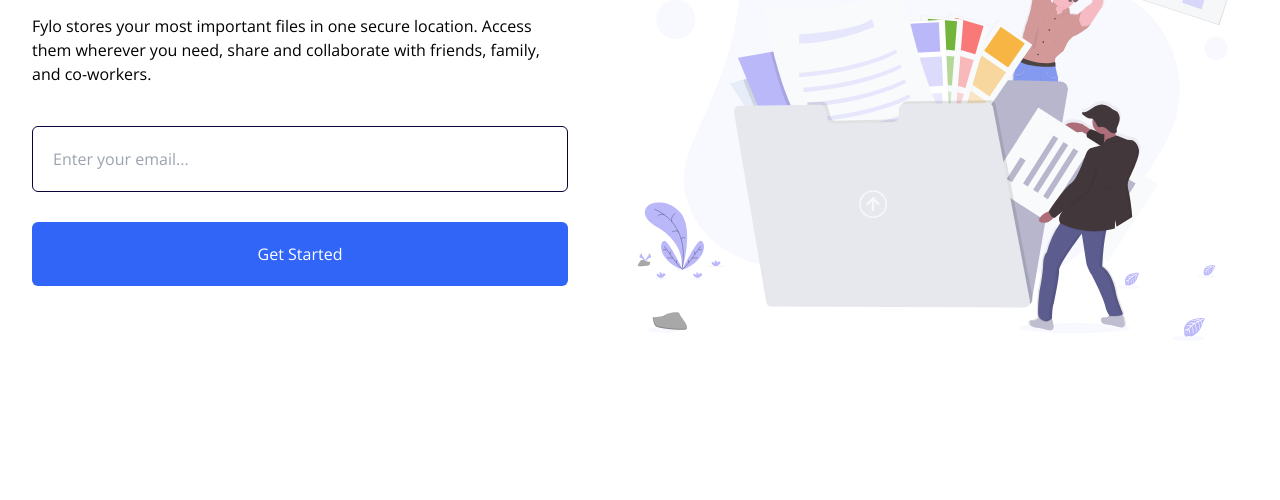
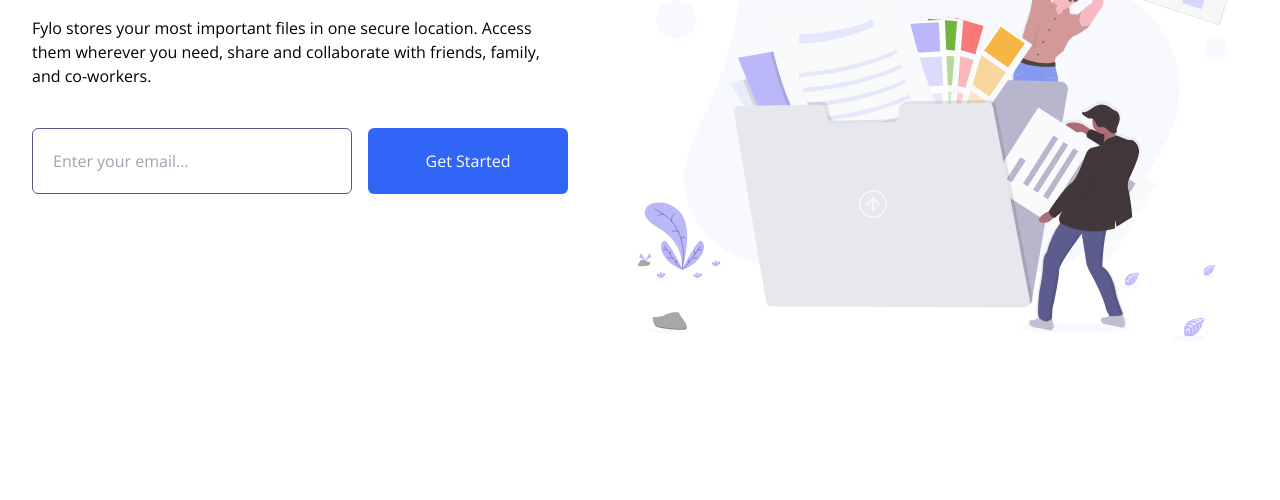
Before and after one commit to ThaBeanBoy/Front-End-Mentor-Fylo-Landing-Page, a Gatsby site: page / in a window 1280 px wide. Shown: the part 300-800 px from the top of the page. Built offline with nearby package versions, Linux system fonts and the light colour scheme; Gatsby itself is replaced by a stand-in of ours.

Commit message:
Completed the mini form component & finished the early-access section

```diff
--- a/src/components/IndexPageComponents/EarlyAccessSection.jsx
+++ b/src/components/IndexPageComponents/EarlyAccessSection.jsx
@@ -6,10 +6,13 @@
     <section className="bg-desaturated-blue">
       <div
         id="wrapper"
-        className="px[52px] mx-auto flex w-[100%] max-w-[1280px] flex-col items-center py-[84px]
+        className="mx-auto flex w-[100%] max-w-[1280px] flex-col items-center px-[16px] py-[84px]
         early-access-breakpoint:flex-row early-access-breakpoint:justify-between early-access-breakpoint:px-[32px] early-access-breakpoint:py-[104px]"
       >
-        <main className="flex flex-col items-center text-[white] early-access-breakpoint:items-start">
+        <main
+          className="flex flex-col items-center text-[white]
+              early-access-breakpoint:mr-[16px] early-access-breakpoint:items-start"
+        >
           <h2 className="mb-[28px] text-2xl font-bold">
             Get early access today
           </h2>
@@ -21,9 +24,13 @@
         </main>
         <MiniForm
           btnText="get started for free"
+          className="early-access-breakpoint:max-width-[480px] w-[100%] flex-1" //max-width-[514px] early-access-breakpoint:max-width-auto
           errTextColor="[white]"
+          secondSectionForm={true}
           column={true}
+          maxWidth="514px"
           breakpoint="early-access-breakpoint"
+          secondSection={true}
         />
       </div>
     </section>
--- a/src/components/IndexPageComponents/LandingSection.jsx
+++ b/src/components/IndexPageComponents/LandingSection.jsx
@@ -25,7 +25,7 @@
 
         <MiniForm
           btnText="Get Started"
-          className="actionables-breakpoint:39px mb-[39px]"
+          className="actionables-breakpoint:39px mb-[128px]"
         />
       </main>
     </section>
--- a/src/components/IndexPageComponents/miniForm.jsx
+++ b/src/components/IndexPageComponents/miniForm.jsx
@@ -1,16 +1,13 @@
 import React, { useState } from "react";
+import SecondSection from "./SecondSection";
 
 export default function MiniForm({
-  className,
   btnText,
-  errTextColor,
-  column,
-  breakpoint,
+
+  secondSection,
 }) {
   // Setting default values
-  errTextColor = errTextColor !== undefined ? errTextColor : "err";
-  column = column !== undefined ? column : false;
-  breakpoint = breakpoint !== undefined ? breakpoint : "actionables-breakpoint";
+  secondSection = secondSection !== undefined ? secondSection : false;
 
   // States
   const [inputString, setInputString] = useState("");
@@ -25,38 +22,42 @@
     setTheresInputErr(!inputTest);
   };
 
+  // Stylings
+  const styling_form = secondSection
+    ? "flex w-[100%] max-w-[514px] flex-col early-access-breakpoint:items-end"
+    : "flex max-w-[536px] flex-col actionables-breakpoint:mb-[130px] actionables-breakpoint:flex-row";
+
+  const styling_inputWrapper = secondSection
+    ? "static mb-[16px] w-[100%]"
+    : "static mb-[22px] actionables-breakpoint:mb-0 actionables-breakpoint:mr-[16px] actionables-breakpoint:flex-1";
+
+  const styling_input = SecondSection
+    ? "w-[100%] rounded-md border border-solid border-desaturated-blue p-[20px]"
+    : "w-[100%] rounded-md border border-solid border-desaturated-blue p-[20px]";
+
+  const stying_errMessage = secondSection
+    ? "mt-[8px] pl-[20px] text-[12px] text-[white] early-access-breakpoint:absolute"
+    : "mt-[8px] pl-[20px] text-[12px] text-err actionables-breakpoint:absolute";
+
+  const styling_buttonStyling = secondSection
+    ? "rounded-md bg-bright-blue py-[20px] capitalize text-[white] hover:brightness-150 hover:drop-shadow-xl early-access-breakpoint:mb-0 early-access-breakpoint:w-[200px]"
+    : "mb-[130px] rounded-md bg-bright-blue py-[20px] capitalize text-[white] hover:brightness-150 hover:drop-shadow-xl actionables-breakpoint:mb-0 actionables-breakpoint:w-[200px]";
+
   return (
-    <form
-      className={`flex max-w-[536px] flex-col ${
-        column ? "" : `${breakpoint}:flex-row`
-      } ${className}`}
-    >
-      <div
-        id="input-wrapper"
-        className={`mb-[22px] ${breakpoint}:mb-0 ${breakpoint}:mr-[16px] ${breakpoint}:flex-1`}
-      >
+    <form className={styling_form}>
+      <div id="input-wrapper" className={styling_inputWrapper}>
         <input
           type="text"
           placeholder="Enter your email..."
-          className={`w-[100%] rounded-md border border-solid border-${
-            theresInputErr ? ["red"] : "desaturated-blue"
-          } p-[20px] text-very-dark-blue`}
+          className={styling_input}
           onChange={(e) => setInputString(e.target.value)}
         />
-        <p
-          id="err-message"
-          className={`mt-[8px] pl-[20px] text-[12px] text-${errTextColor} ${breakpoint}:absolute`}
-        >
+        <p id="err-message" className={stying_errMessage}>
           {theresInputErr ? "Please check your email" : ""}
         </p>
       </div>
-      <button
-        onClick={validateInput}
-        className={`rounded-md bg-bright-blue py-[20px] text-[white]
-                  hover:brightness-150 hover:drop-shadow-xl
-                  ${breakpoint}:mb-0 ${breakpoint}:w-[200px]`}
-      >
-        {btnText}
+      <button onClick={validateInput} className={styling_buttonStyling}>
+        {secondSection ? "get started for free" : "get started"}
       </button>
     </form>
   );
```
Also changed, not shown: TODO.txt (+11 -17 lines).
